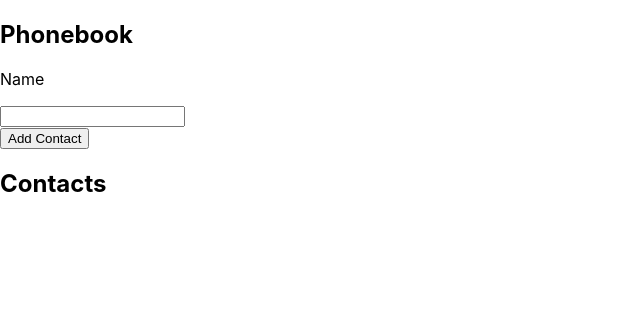
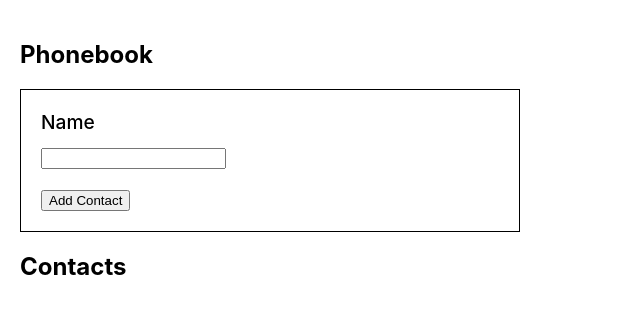
Before and after one commit to ErazorWhite/goit-react-hw-02-phonebook, a React (Create React App) app: page / in a window 1280 px wide. Shown: the top 314 px of the page, without its empty margins (0-640 px from the left). Built offline with nearby package versions, Linux system fonts and the light colour scheme.

Commit message:
step 1 added styles and validation

```diff
--- a/package.json
+++ b/package.json
@@ -12,6 +12,7 @@
     "react": "^18.1.0",
     "react-dom": "^18.1.0",
     "react-scripts": "5.0.1",
+    "styled-components": "^6.0.1",
     "web-vitals": "^2.1.3",
     "yup": "^1.2.0"
   },
--- a/src/components/PhonebookForm/PhonebookForm.jsx
+++ b/src/components/PhonebookForm/PhonebookForm.jsx
@@ -1,4 +1,26 @@
-import { Formik, Form, Field, ErrorMessage } from 'formik';
+import { Formik, Field, ErrorMessage } from 'formik';
+import * as yup from 'yup';
+import PropTypes from 'prop-types';
+import {
+  FormConstolsContainer,
+  StyledForm,
+  FieldContainer,
+  StyledLabel,
+  StyledErrorMessage,
+} from './PhonebookForm.styled';
+
+const initialValues = {
+  name: '',
+  contacts: [],
+};
+
+const schema = yup.object().shape({
+  name: yup
+    .string()
+    .min(3, 'Too short!')
+    .max(32, 'Too long!')
+    .required('Required!'),
+});
 
 const PhoneBookForm = ({ contacts, name, createPhoneBookEntry }) => {
   const handleSubmit = (values, { resetForm }) => {
@@ -7,28 +29,40 @@ const PhoneBookForm = ({ contacts, name, createPhoneBookEntry }) => {
     resetForm();
   };
   return (
-    <Formik initialValues={{ name: '' }} onSubmit={handleSubmit}>
-      <Form>
+    <Formik
+      initialValues={initialValues}
+      onSubmit={handleSubmit}
+      validationSchema={schema}
+    >
+      <StyledForm>
         <h2>Phonebook</h2>
-        <div>
-          <label htmlFor="nae">
-            <p>Name</p>
-            <Field type="text" name="name" />
-          </label>
-          <ErrorMessage name="name" component="div" />
+        <FormConstolsContainer>
+          <StyledLabel htmlFor="nae">
+            Name
+            <FieldContainer>
+              <Field type="text" name="name" />
+              <ErrorMessage name="name" component={StyledErrorMessage} />
+            </FieldContainer>
+          </StyledLabel>
           <div>
             <button type="submit">Add Contact</button>
           </div>
-        </div>
+        </FormConstolsContainer>
         <h2>Contacts</h2>
         <ul>
           {contacts.map(contact => (
             <li key={contact.id}>{contact.name}</li>
           ))}
         </ul>
-      </Form>
+      </StyledForm>
     </Formik>
   );
 };
 
+PhoneBookForm.propTypes = {
+  contacts: PropTypes.array.isRequired,
+  name: PropTypes.string.isRequired,
+  createPhoneBookEntry: PropTypes.func.isRequired,
+};
+
 export default PhoneBookForm;
--- /dev/null
+++ b/src/components/PhonebookForm/PhonebookForm.styled.js
@@ -0,0 +1,30 @@
+import { styled } from 'styled-components';
+import { Form } from 'formik';
+
+export const FormConstolsContainer = styled.div`
+  border: 1px solid black;
+  padding: 20px;
+`;
+
+export const StyledLabel = styled.label`
+  display: flex;
+  flex-direction: column;
+  gap: 10px;
+  max-width: 200px;
+  font-size: 1.2em;
+  font-weight: 500;
+`;
+
+export const StyledForm = styled(Form)`
+  max-width: 500px;
+  padding: 20px;
+`;
+
+export const FieldContainer = styled.div`
+  margin-bottom: 20px;
+`;
+
+export const StyledErrorMessage = styled.div`
+  font-size: 0.8em;
+  color: red;
+`;
```
Also changed, not shown: 1 other file (tests, documents, lock files or other folders).
